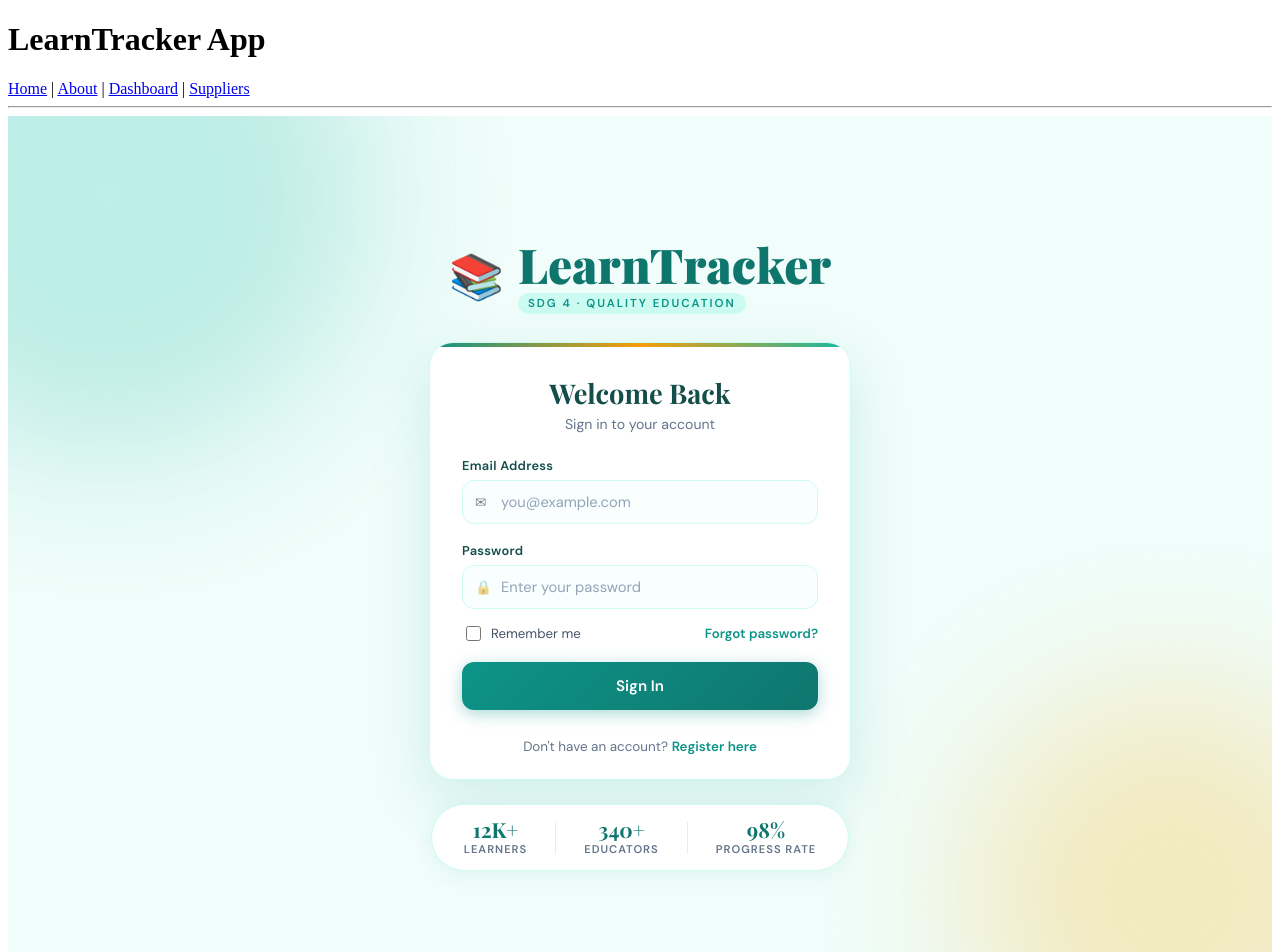
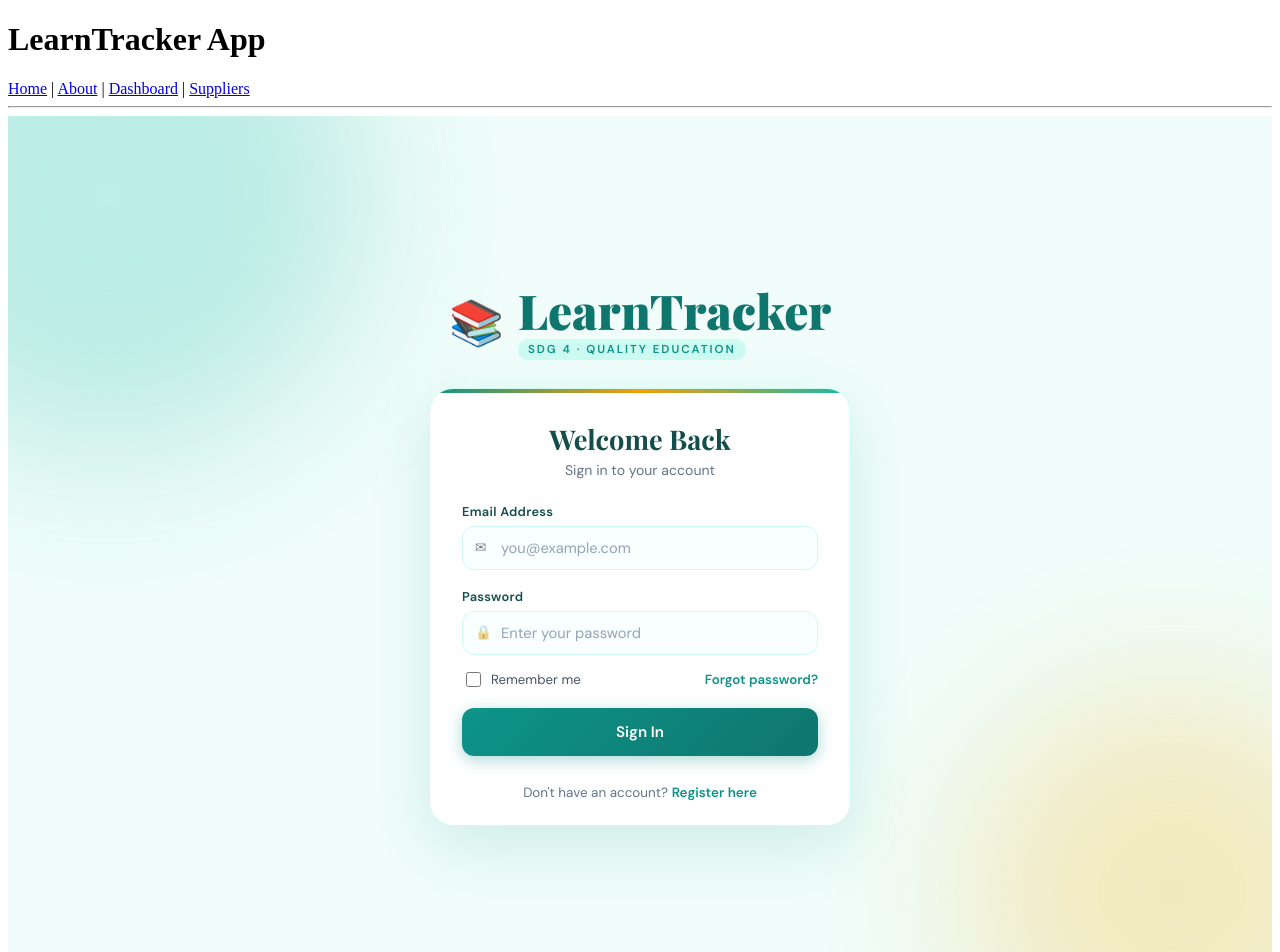
Before and after one commit to audriejyl/appdev1-sdg4-learntracker, an Angular app: page /login in a window 1280 px wide. Shown: the top 952 px of the page. Built offline with nearby package versions, Linux system fonts and the light colour scheme.

Commit message:
Initial commit with latest edits

```diff
--- a/src/app/components/login/login.component.html
+++ b/src/app/components/login/login.component.html
@@ -56,12 +56,3 @@
       Don't have an account? <a routerLink="/home">Register here</a>
     </div>
   </div>
-
-  <div class="stats-bar">
-    <div class="stat"><span class="stat-num">12K+</span><span class="stat-label">Learners</span></div>
-    <div class="divider"></div>
-    <div class="stat"><span class="stat-num">340+</span><span class="stat-label">Educators</span></div>
-    <div class="divider"></div>
-    <div class="stat"><span class="stat-num">98%</span><span class="stat-label">Progress Rate</span></div>
-  </div>
-</div>
```
